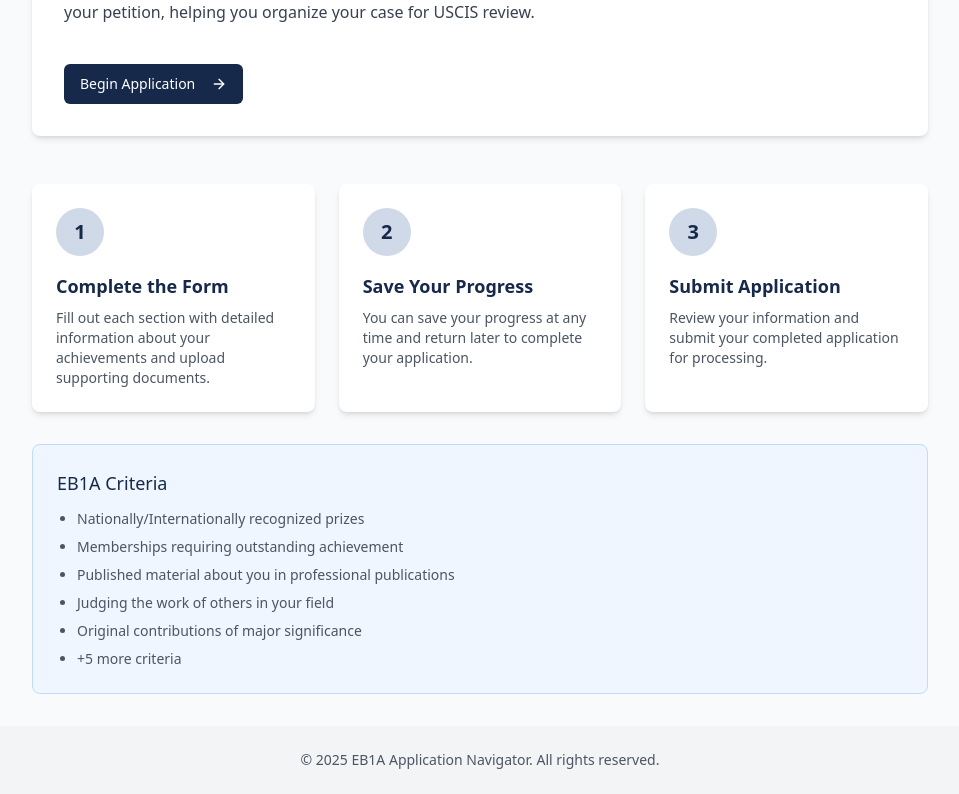
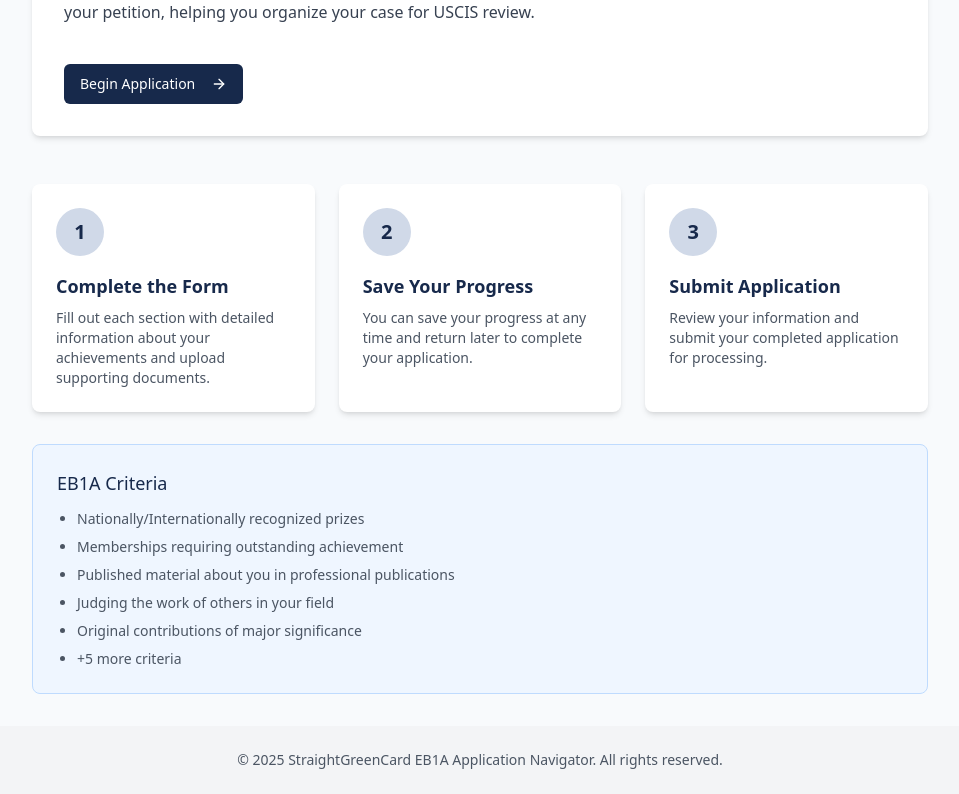
Before and after one commit to Preserve19/eb1a-form-dashboard, a React (Vite) app: page / in a window 1280 px wide. Shown: the part 324-1118 px from the top of the page, without its empty margins (160-1119 px from the left). Built offline with nearby package versions, Linux system fonts and the light colour scheme.

Commit message:
Update Index.tsx

```diff
--- a/src/pages/Index.tsx
+++ b/src/pages/Index.tsx
@@ -88,7 +88,7 @@ const Index = () => {
 
       {/* Footer */}
       <footer className="mt-auto bg-gray-100 py-6 text-center text-sm text-gray-600">
-        <p>© 2025 EB1A Application Navigator. All rights reserved.</p>
+        <p>© 2025 StraightGreenCard EB1A Application Navigator. All rights reserved.</p>
       </footer>
     </div>
   );
```
